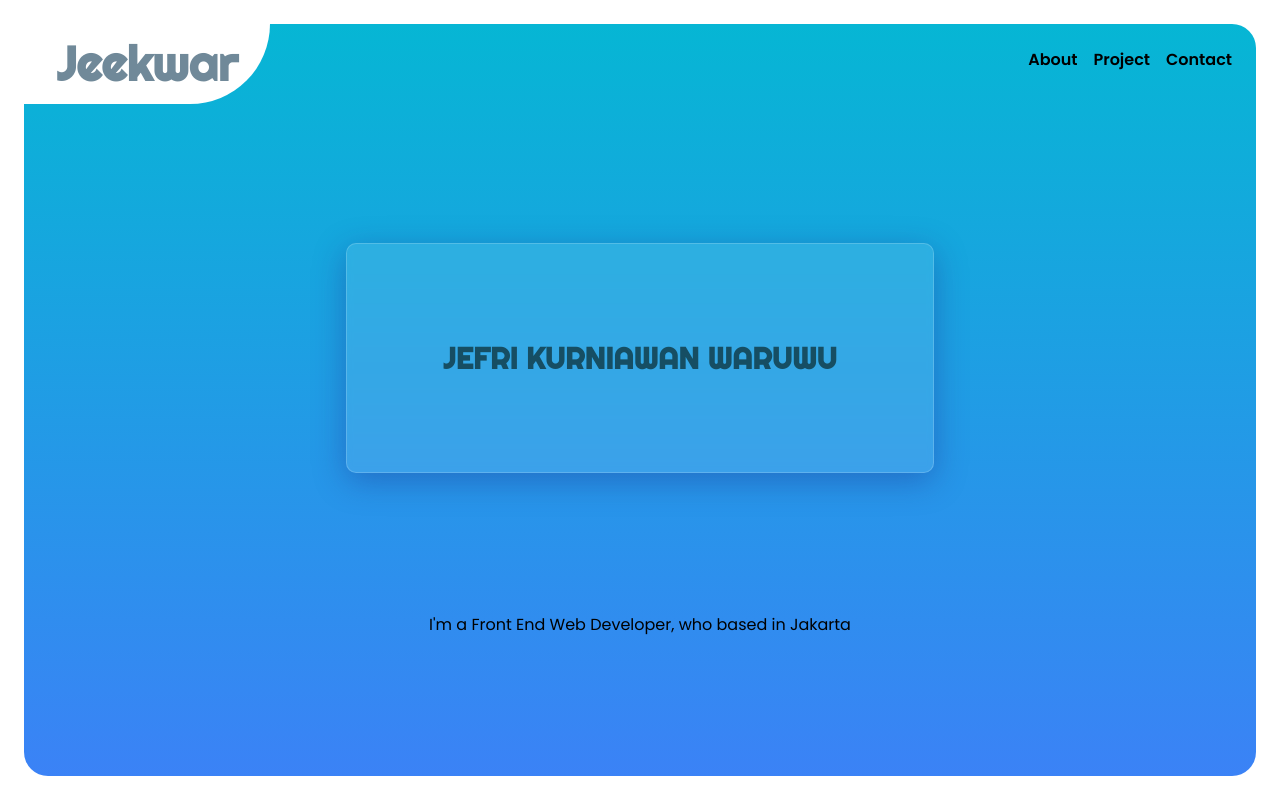
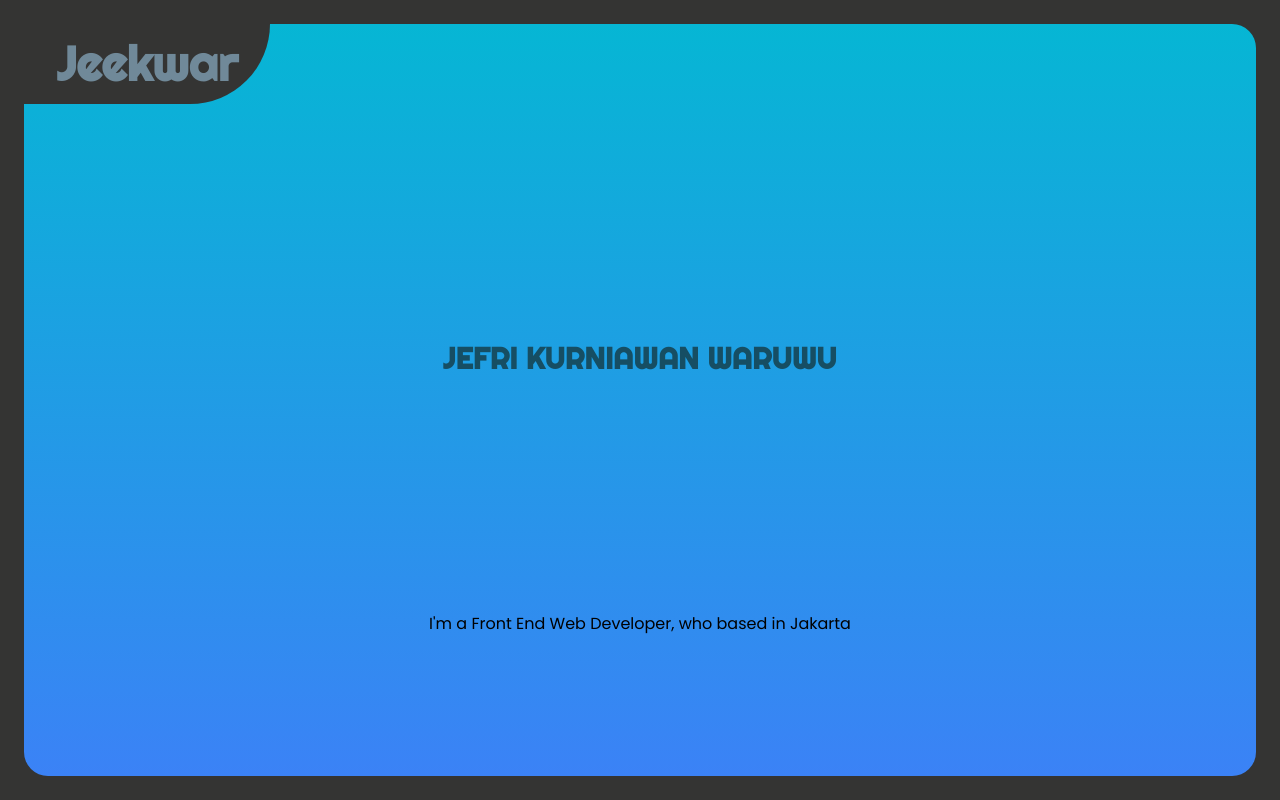
Before and after one commit to Jeekwar/portfolioV2, a Next.js app: page / in a window 1280 px wide. Built offline with nearby package versions, Linux system fonts and the light colour scheme.

Commit message:
add css sheet

```diff
--- a/src/pages/_app.tsx
+++ b/src/pages/_app.tsx
@@ -1,6 +1,7 @@
 import type { AppProps } from "next/app";
 import "src/styles/tailwind.css";
 import "animate.css";
+import "src/styles/style.css";
 
 export default function App({ Component, pageProps }: AppProps) {
   return <Component {...pageProps} />;
--- a/src/pages/index.tsx
+++ b/src/pages/index.tsx
@@ -8,15 +8,6 @@ import CSS from "csstype";
 const Main = () => {
   const useSplashStore = SplashStore();
 
-  const cardGlass: CSS.Properties = {
-    background: "rgba( 255, 255, 255, 0.1 )",
-    boxShadow: "0 8px 32px 0 rgba( 31, 38, 135, 0.37 )",
-    backdropFilter: "blur( 3px )",
-    WebkitBackdropFilter: "blur( 3px )",
-    borderRadius: "10px",
-    border: "1px solid rgba( 255, 255, 255, 0.18 )",
-  };
-
   useEffect(() => {
     console.log(useSplashStore.isDoneLoading);
   }, [useSplashStore]);
@@ -25,7 +16,7 @@ const Main = () => {
     <div className="tw-bg-[#343433] tw-w-screen tw-h-screen tw-m-0 tw-flex tw-justify-center tw-items-center">
       <Splash />
       <div className="tw-absolute tw-bottom-4">
-        <p className="tw-text-white">
+        <p className="animate__animated animate__fadeInUp tw-text-white">
           Coded by &bull;{" "}
           <a href="" className="">
             Jeekwar
@@ -35,10 +26,10 @@ const Main = () => {
       </div>
     </div>
   ) : (
-    <div className="tw-bg-white tw-h-screen tw-p-6">
-      <div className="tw-w-full tw-h-full tw-flex tw-flex-col tw-bg-gradient-to-b tw-from-cyan-500 tw-to-blue-500 tw-rounded-3xl">
+    <div className="tw-bg-[#343433] tw-h-screen tw-p-6">
+      <div className="animate__animated animate__fadeIn tw-w-full tw-h-full tw-flex tw-flex-col tw-bg-gradient-to-b tw-from-cyan-500 tw-to-blue-500 tw-rounded-3xl">
         <div className="tw-flex tw-justify-between tw-relative">
-          <div className="tw-w-[20%] tw-h-20 tw-bg-white hover:tw-bg-transparent tw-transition tw-duration-300 tw-rounded-br-full tw-flex tw-items-center tw-justify-center">
+          <div className="tw-w-[20%] tw-h-20 tw-bg-[#343433] hover:tw-bg-transparent tw-transition tw-duration-300 tw-rounded-br-full tw-flex tw-items-center tw-justify-center">
             <p
               className="tw-text-[#708999] tw-font-semibold tw-font-Righteous tw-text-5xl hover:tw-text-6xl"
               style={{ transition: "0.3s" }}
@@ -49,23 +40,27 @@ const Main = () => {
           <div>
             <nav className="tw-pr-6 tw-py-6">
               <ul className="tw-flex tw-gap-4 tw-font-semibold">
-                <li className="hover:tw-pointer-events-auto animate__animated animate__fadeInUp">
+                <li className="hover:tw-pointer-events-auto animate__animated animate__fadeInUp animate__delay-2s">
                   About
                 </li>
-                <li className="animate__animated animate__fadeInUp">Project</li>
-                <li className="animate__animated animate__fadeInUp">Contact</li>
+                <li className="animate__animated animate__fadeInUp animate__delay-2s">
+                  Project
+                </li>
+                <li className="animate__animated animate__fadeInUp animate__delay-2s">
+                  Contact
+                </li>
               </ul>
             </nav>
           </div>
         </div>
         <div className="tw-flex tw-items-center tw-justify-evenly tw-w-full tw-grow tw-flex-col">
-          <div style={cardGlass} className="tw-p-24 ">
+          <div className="tw-p-24 animate__animated animate__flipInX">
             <p className="tw-font-Righteous tw-font-semibold tw-text-3xl tw-text-cyan-900">
               JEFRI KURNIAWAN WARUWU
             </p>
           </div>
           <div>
-            <p>{`I'm a Front End Web Developer, who based in Jakarta`}</p>
+            <p className="animate__animated animate__fadeInUp">{`I'm a Front End Web Developer, who based in Jakarta`}</p>
           </div>
         </div>
       </div>
--- /dev/null
+++ b/src/styles/style.css
@@ -0,0 +1,8 @@
+.cardGlass{
+    background: rgba( 255, 255, 255, 0.1 );
+    box-shadow: 0 8px 32px 0 rgba( 31, 38, 135, 0.37 );
+    backdrop-filter: blur( 3px );
+    -webkit-backdrop-filter: blur( 3px );
+    border-radius: 10px;
+    border: 1px solid rgba( 255, 255, 255, 0.18 );
+  };
```
